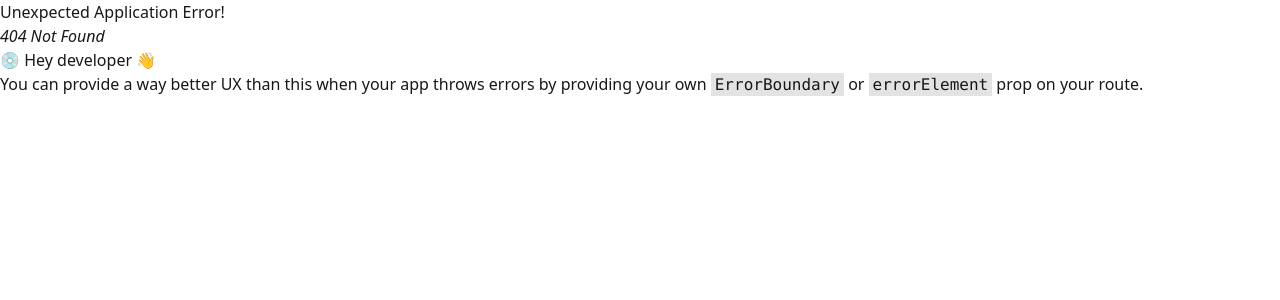
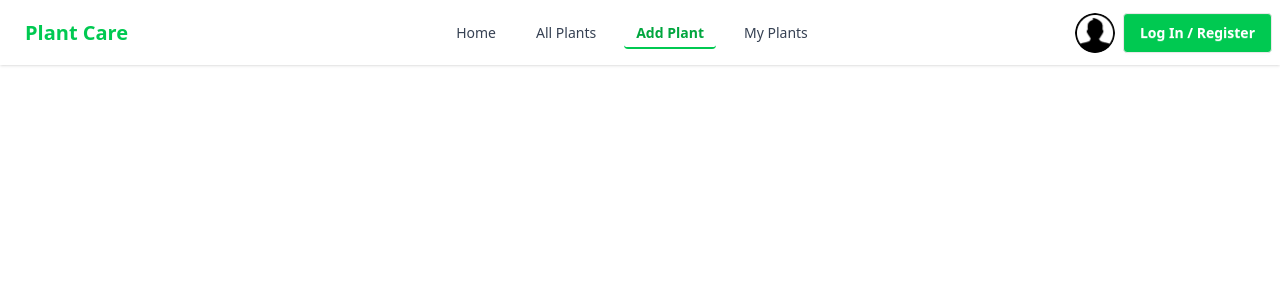
Before and after one commit to ibrahim3761/Plant-Care-Client, a React (Vite) app: page /add-plant in a window 1280 px wide. Before the commit this address had no page. Shown: the top 300 px of the page. Built offline with nearby package versions, Linux system fonts and the light colour scheme.

Commit message:
navbar-routes-setup

```diff
--- a/src/Componenets/Header.jsx
+++ b/src/Componenets/Header.jsx
@@ -20,7 +20,7 @@ const Navbar = () => {
       </li>
       <li className="lg:mr-4">
         <NavLink
-          to="/plants"
+          to="/allPlants"
           className={({ isActive }) =>
             isActive
               ? "border-b-2 border-green-500 text-green-600 font-semibold pb-1"
--- /dev/null
+++ b/src/Pages/AddPlant.jsx
@@ -0,0 +1,11 @@
+import React from 'react';
+
+const AddPlant = () => {
+    return (
+        <div>
+
+        </div>
+    );
+};
+
+export default AddPlant;
--- /dev/null
+++ b/src/Pages/AllPlants.jsx
@@ -0,0 +1,11 @@
+import React from 'react';
+
+const AllPlants = () => {
+    return (
+        <div>
+
+        </div>
+    );
+};
+
+export default AllPlants;
--- /dev/null
+++ b/src/Pages/MyPlants.jsx
@@ -0,0 +1,11 @@
+import React from 'react';
+
+const MyPlants = () => {
+    return (
+        <div>
+
+        </div>
+    );
+};
+
+export default MyPlants;
--- a/src/Routes/Routes.jsx
+++ b/src/Routes/Routes.jsx
@@ -1,6 +1,9 @@
 import { createBrowserRouter } from "react-router";
 import HomeLayouts from "../Layouts/HomeLayouts";
 import Home from "../Pages/Home";
+import AllPlants from "../Pages/AllPlants";
+import AddPlant from "../Pages/AddPlant";
+import MyPlants from "../Pages/MyPlants";
 
 export const router = createBrowserRouter([
     {
@@ -13,7 +16,16 @@ export const router = createBrowserRouter([
                 Component:Home
             },
             {
-
+                path:"allPlants",
+                Component:AllPlants,
+            },
+            {
+                path: "add-plant",
+                Component:AddPlant,
+            },
+            {
+                path: "my-plants",
+                Component: MyPlants,
             }
         ]
     }
```
